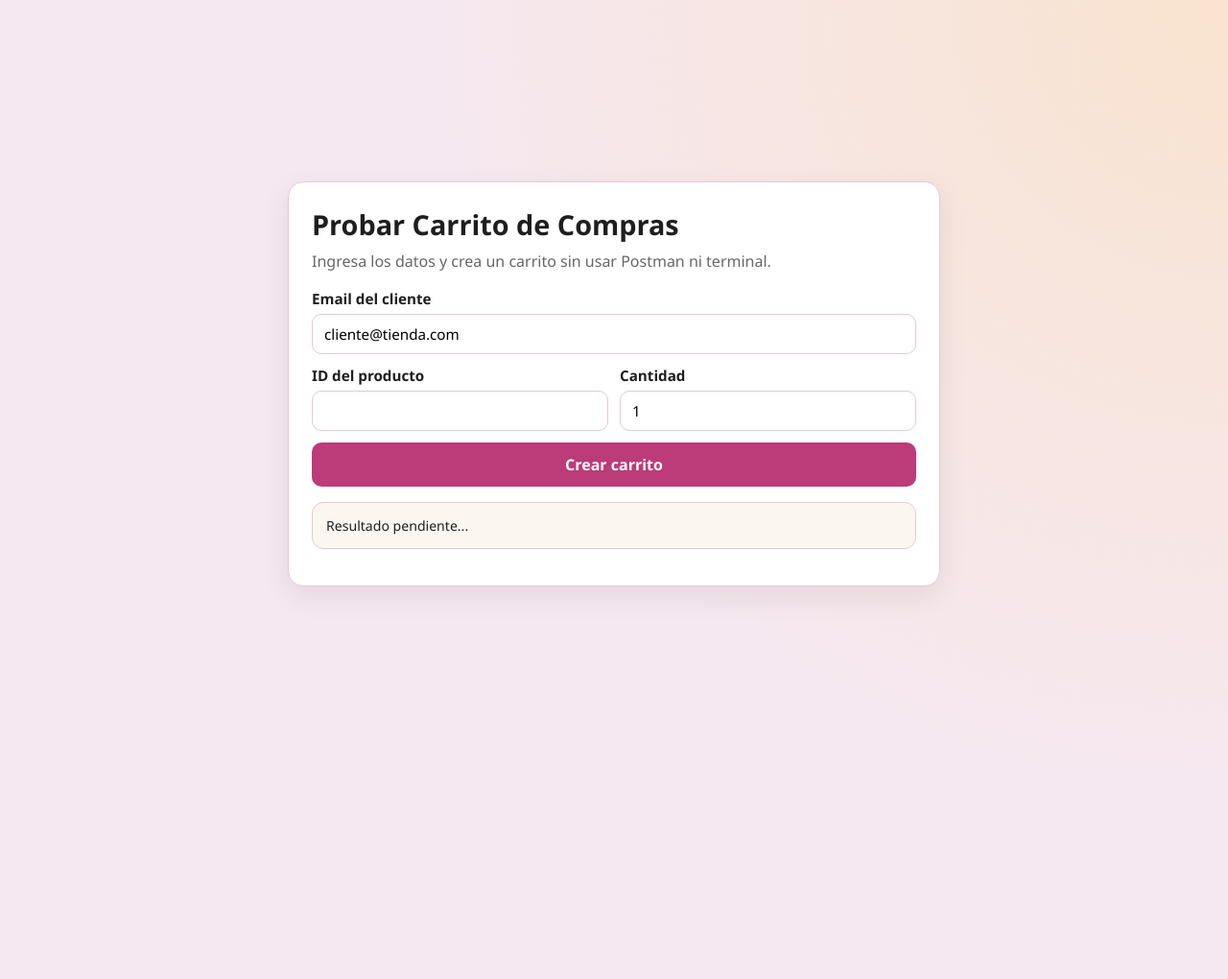
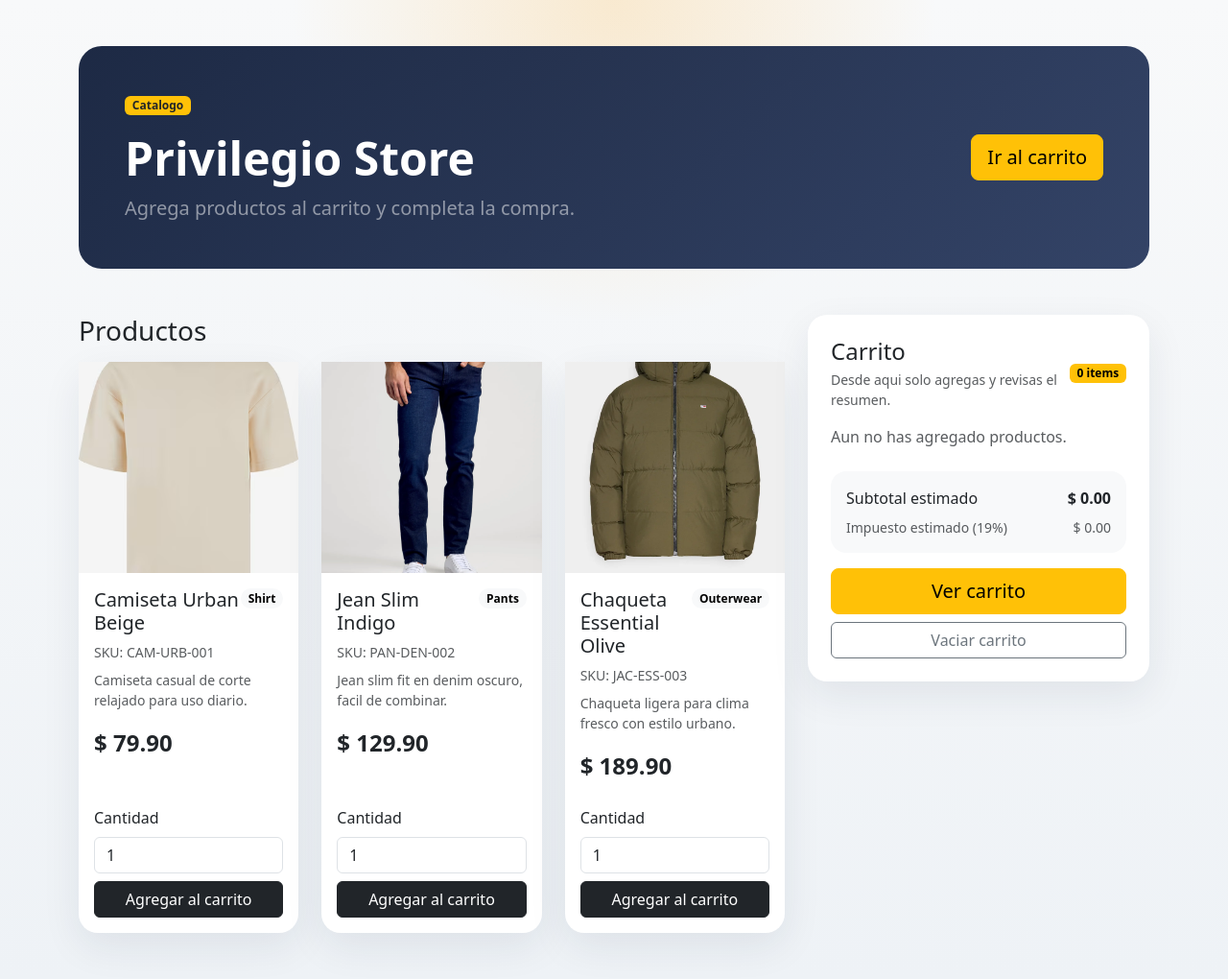
Before and after one commit to Leidy098/Privilegio, a Django app: page / in a window 1280 px wide. Shown: the whole page at 96% size. Before the commit the page ends 625 px from the top, so only its background shows below. Run offline with Django 5.2, Linux system fonts and the light colour scheme; data comes from the database, SQL or seed files in the repository; both versions use the stored data as it was after the commit.

Commit message:
Creación de varios productos y compra

```diff
--- a/Privilegio_App/admin.py
+++ b/Privilegio_App/admin.py
@@ -8,6 +8,7 @@ class ProductAdmin(admin.ModelAdmin):
     list_display = ("id", "name", "sku", "category", "price", "is_active")
     search_fields = ("name", "sku")
     list_filter = ("category", "is_active")
+    fields = ("name", "sku", "category", "description", "image", "price", "is_active")
 
 
 class CartItemInline(admin.TabularInline):
--- a/Privilegio_App/models.py
+++ b/Privilegio_App/models.py
@@ -17,6 +17,8 @@ class Product(models.Model):
     name = models.CharField(max_length=120)
     sku = models.CharField(max_length=64, unique=True)
     category = models.CharField(max_length=20, choices=CATEGORY_CHOICES)
+    description = models.TextField(blank=True)
+    image = models.ImageField(upload_to="products/", blank=True, null=True)
     price = models.DecimalField(
         max_digits=10,
         decimal_places=2,
--- a/Privilegio_App/templates/Privilegio_App/home.html
+++ b/Privilegio_App/templates/Privilegio_App/home.html
@@ -3,195 +3,251 @@
 <head>
   <meta charset="UTF-8">
   <meta name="viewport" content="width=device-width, initial-scale=1.0">
-  <title>Privilegio Store - Prueba Carrito</title>
+  <title>Privilegio Store</title>
+  <link href="https://cdn.jsdelivr.net/npm/bootstrap@5.3.3/dist/css/bootstrap.min.css" rel="stylesheet">
   <style>
-    :root {
-      --bg: #f6e8f0;
-      --card: #ffffff;
-      --text: #1e1e1e;
-      --accent: #bc3b79;
-      --accent-hover: #a32f67;
-      --muted: #666666;
-      --ok: #1f7a35;
-      --error: #b3261e;
-      --border: #e2c9d7;
+    body {
+      background:
+        radial-gradient(circle at top, rgba(252, 163, 17, 0.18), transparent 28%),
+        linear-gradient(180deg, #f8f9fa 0%, #eef2f6 100%);
+      min-height: 100vh;
     }
 
-    * {
-      box-sizing: border-box;
-      font-family: "Segoe UI", Tahoma, Geneva, Verdana, sans-serif;
+    .hero {
+      background: linear-gradient(135deg, rgba(20, 33, 61, 0.96), rgba(35, 52, 90, 0.92));
+      color: #fff;
+      border-radius: 1.5rem;
     }
 
-    body {
-      margin: 0;
-      min-height: 100vh;
-      background: radial-gradient(circle at top right, #f9e3cf, var(--bg) 55%);
-      color: var(--text);
+    .product-card,
+    .cart-panel {
+      border: 0;
+      border-radius: 1.25rem;
+      box-shadow: 0 14px 40px rgba(20, 33, 61, 0.08);
+    }
+
+    .product-visual {
+      min-height: 220px;
+      background: linear-gradient(160deg, #dfe7ef, #ffffff 70%);
       display: grid;
       place-items: center;
-      padding: 24px;
+      font-size: 4rem;
+      overflow: hidden;
     }
 
-    .card {
-      width: min(680px, 100%);
-      background: var(--card);
-      border: 1px solid var(--border);
-      border-radius: 16px;
-      padding: 24px;
-      box-shadow: 0 10px 30px rgba(0, 0, 0, 0.08);
+    .product-visual img {
+      width: 100%;
+      height: 220px;
+      object-fit: cover;
     }
 
-    h1 {
-      margin: 0 0 8px;
-      font-size: 1.8rem;
-    }
-
-    p {
-      margin: 0 0 18px;
-      color: var(--muted);
-    }
-
-    .grid {
-      display: grid;
-      grid-template-columns: 1fr 1fr;
-      gap: 12px;
-    }
-
-    label {
-      display: block;
-      font-weight: 600;
-      margin-bottom: 6px;
-      font-size: 0.95rem;
-    }
-
-    input {
-      width: 100%;
-      border: 1px solid var(--border);
-      border-radius: 10px;
-      padding: 10px 12px;
-      font-size: 0.95rem;
-    }
-
-    .full {
-      grid-column: 1 / -1;
-    }
-
-    button {
-      margin-top: 12px;
-      width: 100%;
-      border: 0;
-      border-radius: 10px;
-      padding: 12px;
-      background: var(--accent);
-      color: #fff;
-      font-size: 1rem;
-      font-weight: 600;
-      cursor: pointer;
-    }
-
-    button:hover {
-      background: var(--accent-hover);
-    }
-
-    pre {
-      margin-top: 16px;
-      border-radius: 12px;
-      padding: 14px;
-      background: #fbf7f0;
-      border: 1px solid var(--border);
-      overflow: auto;
-      white-space: pre-wrap;
-      word-break: break-word;
-      font-size: 0.88rem;
-    }
-
-    .status-ok {
-      color: var(--ok);
-      font-weight: 600;
-    }
-
-    .status-error {
-      color: var(--error);
-      font-weight: 600;
-    }
-
-    @media (max-width: 680px) {
-      .grid {
-        grid-template-columns: 1fr;
-      }
+    .cart-panel {
+      position: sticky;
+      top: 1.5rem;
     }
   </style>
 </head>
 <body>
-  <main class="card">
-    <h1>Probar Carrito de Compras</h1>
-    <p>Ingresa los datos y crea un carrito sin usar Postman ni terminal.</p>
+  <div class="container py-4 py-lg-5">
+    <section class="hero p-4 p-lg-5 mb-4 mb-lg-5">
+      <div class="row align-items-center g-4">
+        <div class="col-lg-8">
+          <span class="badge text-bg-warning text-dark mb-3">Catalogo</span>
+          <h1 class="display-5 fw-bold">Privilegio Store</h1>
+          <p class="lead text-white-50 mb-0">Agrega productos al carrito y completa la compra.</p>
+        </div>
+        <div class="col-lg-4 text-lg-end">
+          <a href="{% url 'cart' %}" class="btn btn-warning btn-lg">Ir al carrito</a>
+        </div>
+      </div>
+    </section>
 
-    <form id="cart-form">
-      {% csrf_token %}
-      <div class="grid">
-        <div class="full">
-          <label for="customer_email">Email del cliente</label>
-          <input id="customer_email" type="email" value="cliente@tienda.com" required>
+    <div class="row g-4">
+      <div class="col-lg-8">
+        <h2 class="h3 mb-3">Productos</h2>
+        <div class="row g-4">
+          {% for product in products %}
+            <div class="col-md-6 col-xl-4">
+              <article class="card product-card h-100">
+                <div class="product-visual">
+                  {% if product.image %}
+                    <img src="{{ product.image.url }}" alt="{{ product.name }}">
+                  {% elif product.category == "shirt" %}
+                    <span>👕</span>
+                  {% elif product.category == "pants" %}
+                    <span>👖</span>
+                  {% else %}
+                    <span>🧥</span>
+                  {% endif %}
+                </div>
+                <div class="card-body d-flex flex-column">
+                  <div class="d-flex justify-content-between align-items-start mb-2">
+                    <h3 class="h5 mb-0">{{ product.name }}</h3>
+                    <span class="badge rounded-pill text-bg-light">{{ product.get_category_display }}</span>
+                  </div>
+                  <p class="text-muted small mb-2">SKU: {{ product.sku }}</p>
+                  <p class="text-muted small">{{ product.description|default:"Sin descripcion." }}</p>
+                  <p class="fs-4 fw-semibold text-dark mb-4">$ {{ product.price }}</p>
+
+                  <div class="mt-auto d-grid gap-2">
+                    <label class="form-label mb-0" for="quantity-{{ product.id }}">Cantidad</label>
+                    <input
+                      id="quantity-{{ product.id }}"
+                      class="form-control"
+                      type="number"
+                      min="1"
+                      value="1"
+                    >
+                    <button
+                      class="btn btn-dark add-to-cart"
+                      type="button"
+                      data-product-id="{{ product.id }}"
+                    >
+                      Agregar al carrito
+                    </button>
+                  </div>
+                </div>
+              </article>
+            </div>
+          {% endfor %}
         </div>
+      </div>
 
-        <div>
-          <label for="product_id">ID del producto</label>
-          <input id="product_id" type="number" min="1" required>
-        </div>
+      <div class="col-lg-4">
+        <aside class="card cart-panel">
+          <div class="card-body p-4">
+            <div class="d-flex justify-content-between align-items-center mb-3">
+              <div>
+                <h2 class="h4 mb-1">Carrito</h2>
+                <p class="text-muted small mb-0">Desde aqui solo agregas y revisas el resumen.</p>
+              </div>
+              <span id="cart-count" class="badge text-bg-warning">0 items</span>
+            </div>
 
-        <div>
-          <label for="quantity">Cantidad</label>
-          <input id="quantity" type="number" min="1" value="1" required>
-        </div>
+            <div id="cart-items" class="mb-4">
+              <p class="text-muted mb-0">Aun no has agregado productos.</p>
+            </div>
 
+            <div class="bg-light rounded-4 p-3 mb-3">
+              <div class="d-flex justify-content-between mb-2">
+                <span>Subtotal estimado</span>
+                <strong id="cart-subtotal">$ 0.00</strong>
+              </div>
+              <div class="d-flex justify-content-between text-muted small">
+                <span>Impuesto estimado (19%)</span>
+                <span id="cart-tax">$ 0.00</span>
+              </div>
+            </div>
+
+            <div class="d-grid gap-2">
+              <a href="{% url 'cart' %}" class="btn btn-warning btn-lg">Ver carrito</a>
+              <button id="clear-cart-button" class="btn btn-outline-secondary" type="button">Vaciar carrito</button>
+            </div>
+
+            <div id="result" class="alert d-none mt-3 mb-0" role="alert"></div>
+          </div>
+        </aside>
       </div>
-      <button type="submit">Crear carrito</button>
-    </form>
+    </div>
+  </div>
 
-    <pre id="result">Resultado pendiente...</pre>
-  </main>
+  {{ products_json|json_script:"products-data" }}
 
   <script>
-    const form = document.getElementById("cart-form");
+    const CART_STORAGE_KEY = "privilegio-cart";
+    const products = JSON.parse(document.getElementById("products-data").textContent);
+    const catalog = new Map(products.map((product) => [product.id, product]));
+
+    const cartItemsContainer = document.getElementById("cart-items");
+    const cartCount = document.getElementById("cart-count");
+    const cartSubtotal = document.getElementById("cart-subtotal");
+    const cartTax = document.getElementById("cart-tax");
     const resultBox = document.getElementById("result");
 
-    function getCSRFToken() {
-      const tokenInput = document.querySelector("input[name=csrfmiddlewaretoken]");
-      return tokenInput ? tokenInput.value : "";
+    function readCart() {
+      return JSON.parse(localStorage.getItem(CART_STORAGE_KEY) || "[]");
     }
 
-    form.addEventListener("submit", async (event) => {
-      event.preventDefault();
+    function writeCart(items) {
+      localStorage.setItem(CART_STORAGE_KEY, JSON.stringify(items));
+    }
 
-      const payload = {
-        customer_email: document.getElementById("customer_email").value.trim(),
-        items: [
-          {
-            product_id: Number(document.getElementById("product_id").value),
-            quantity: Number(document.getElementById("quantity").value)
-          }
-        ]
-      };
+    function money(value) {
+      return `$ ${Number(value).toFixed(2)}`;
+    }
 
-      try {
-        const response = await fetch("/api/carts/", {
-          method: "POST",
-          headers: {
-            "Content-Type": "application/json",
-            "X-CSRFToken": getCSRFToken()
-          },
-          body: JSON.stringify(payload)
-        });
+    function renderCart() {
+      const cart = readCart();
 
-        const body = await response.json();
-        const statusClass = response.ok ? "status-ok" : "status-error";
-        resultBox.innerHTML = `<span class="${statusClass}">HTTP ${response.status}</span>\n` +
-          JSON.stringify(body, null, 2);
-      } catch (error) {
-        resultBox.innerHTML = `<span class="status-error">Error de conexión</span>\n${error}`;
+      if (cart.length === 0) {
+        cartItemsContainer.innerHTML = '<p class="text-muted mb-0">Aun no has agregado productos.</p>';
+      } else {
+        cartItemsContainer.innerHTML = cart.map((item) => `
+          <div class="border-top py-3">
+            <div class="d-flex justify-content-between gap-3">
+              <div>
+                <h3 class="h6 mb-1">${item.name}</h3>
+                <p class="text-muted small mb-0">${money(item.price)} c/u</p>
+              </div>
+              <div class="text-end fw-semibold">x${item.quantity}</div>
+            </div>
+          </div>
+        `).join("");
       }
+
+      const subtotal = cart.reduce((sum, item) => sum + (Number(item.price) * item.quantity), 0);
+      const tax = subtotal * 0.19;
+      const totalItems = cart.reduce((sum, item) => sum + item.quantity, 0);
+
+      cartCount.textContent = `${totalItems} items`;
+      cartSubtotal.textContent = money(subtotal);
+      cartTax.textContent = money(tax);
+    }
+
+    function showResult(message, type) {
+      resultBox.className = `alert alert-${type} mt-3 mb-0`;
+      resultBox.textContent = message;
+    }
+
+    document.querySelectorAll(".add-to-cart").forEach((button) => {
+      button.addEventListener("click", () => {
+        const productId = Number(button.dataset.productId);
+        const quantityInput = document.getElementById(`quantity-${productId}`);
+        const quantity = Number(quantityInput.value);
+
+        if (!quantity || quantity < 1) {
+          showResult("La cantidad debe ser mayor que 0.", "danger");
+          return;
+        }
+
+        const cart = readCart();
+        const product = catalog.get(productId);
+        const existing = cart.find((item) => item.id === productId);
+
+        if (existing) {
+          existing.quantity += quantity;
+        } else {
+          cart.push({
+            id: productId,
+            name: product.name,
+            price: Number(product.price),
+            quantity: quantity,
+          });
+        }
+
+        writeCart(cart);
+        renderCart();
+        showResult(`${product.name} agregado al carrito.`, "success");
+      });
     });
+
+    document.getElementById("clear-cart-button").addEventListener("click", () => {
+      writeCart([]);
+      renderCart();
+      showResult("Carrito vaciado.", "secondary");
+    });
+
+    renderCart();
   </script>
 </body>
 </html>
--- a/Privilegio_App/views.py
+++ b/Privilegio_App/views.py
@@ -3,11 +3,36 @@ from django.http import JsonResponse
 from django.views.generic import TemplateView
 from django.views import View
 
-from .services import ShoppingCartService
+from .services import ProductCatalogService, ShoppingCartService
 
 
 class HomeView(TemplateView):
     template_name = "Privilegio_App/home.html"
+
+    def get_context_data(self, **kwargs):
+        return self._build_catalog_context(super().get_context_data(**kwargs))
+
+    @staticmethod
+    def _build_catalog_context(context):
+        products = ProductCatalogService.ensure_sample_products()
+        context["products"] = products
+        context["products_json"] = [
+            {
+                "id": product.id,
+                "name": product.name,
+                "price": str(product.price),
+                "category": product.category,
+            }
+            for product in products
+        ]
+        return context
+
+
+class CartView(TemplateView):
+    template_name = "Privilegio_App/cart.html"
+
+    def get_context_data(self, **kwargs):
+        return HomeView._build_catalog_context(super().get_context_data(**kwargs))
 
 
 class ShoppingCartCreateView(View):
--- a/Privilegio_Store/settings.py
+++ b/Privilegio_Store/settings.py
@@ -116,3 +116,5 @@ USE_TZ = True
 # https://docs.djangoproject.com/en/6.0/howto/static-files/
 
 STATIC_URL = 'static/'
+MEDIA_URL = 'media/'
+MEDIA_ROOT = BASE_DIR / 'media'
--- a/Privilegio_Store/urls.py
+++ b/Privilegio_Store/urls.py
@@ -14,13 +14,16 @@ Including another URLconf
     1. Import the include() function: from django.urls import include, path
     2. Add a URL to urlpatterns:  path('blog/', include('blog.urls'))
 """
+from django.conf import settings
+from django.conf.urls.static import static
 from django.contrib import admin
 from django.urls import path
-from Privilegio_App.views import HomeView, ShoppingCartCreateView
+from Privilegio_App.views import CartView, HomeView, ShoppingCartCreateView
 from Privilegio_App.services import ShoppingCartService
 
 urlpatterns = [
     path("", HomeView.as_view(), name="home"),
+    path("cart/", CartView.as_view(), name="cart"),
     path('admin/', admin.site.urls),
     path(
         "api/carts/",
@@ -28,3 +31,6 @@ urlpatterns = [
         name="cart-create",
     ),
 ]
+
+if settings.DEBUG:
+    urlpatterns += static(settings.MEDIA_URL, document_root=settings.MEDIA_ROOT)
--- /dev/null
+++ b/requirements.txt
@@ -0,0 +1,2 @@
+Django
+Pillow
```
Also changed, not shown: Privilegio_App/services.py (+54 -1 lines), Privilegio_App/templates/Privilegio_App/cart.html (added, +234 -0 lines), Privilegio_App/tests.py (+16 -0 lines), Privilegio_App/migrations/0002_product_description_product_image.py (added), db.sqlite3, media/products/Authentic_Slim_Denim_Jeans_Indigo_Rinse_2_32a38c2f-34f2-4b50-aaad-d8b11e7a4851.webp (added), media/products/b8261458bd543c566902bc681f7068fc.avif (added), media/products/fe24521c94904ad891f68bb6c1f7d44d.webp (added).
